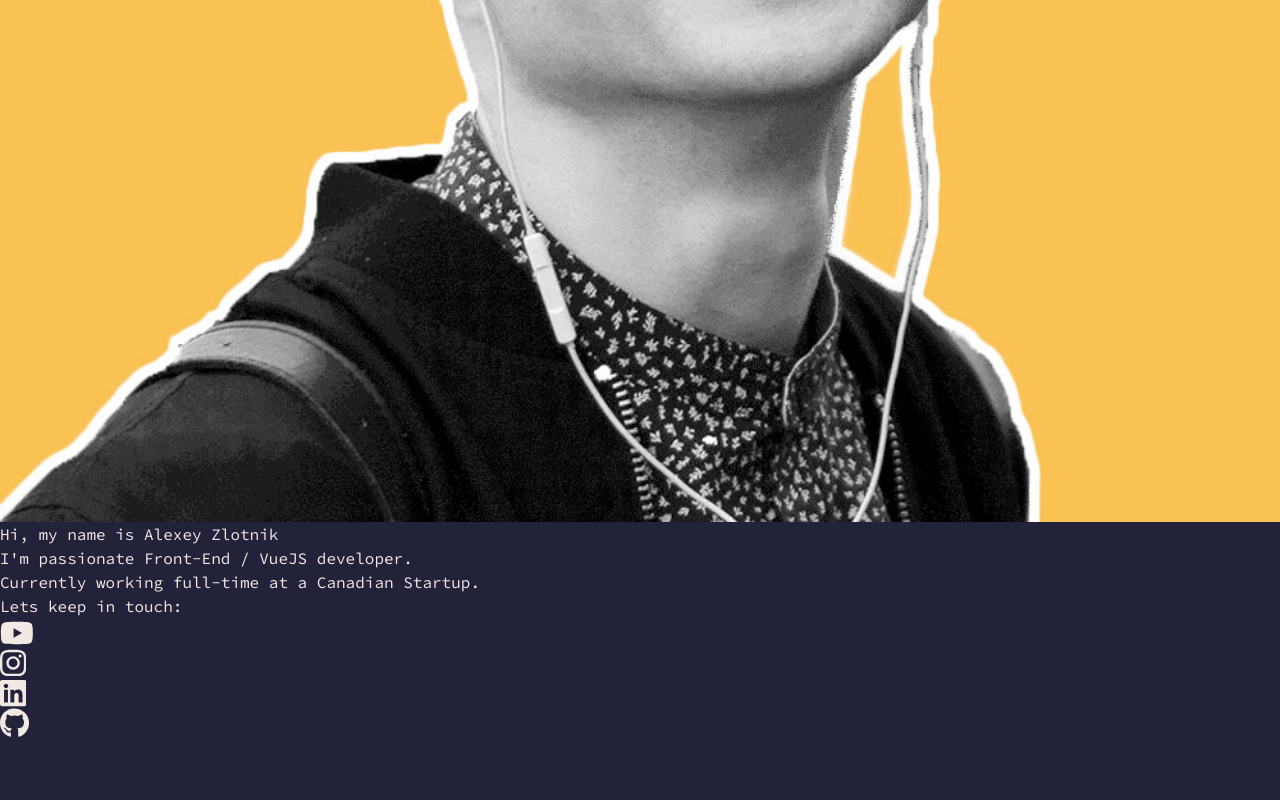
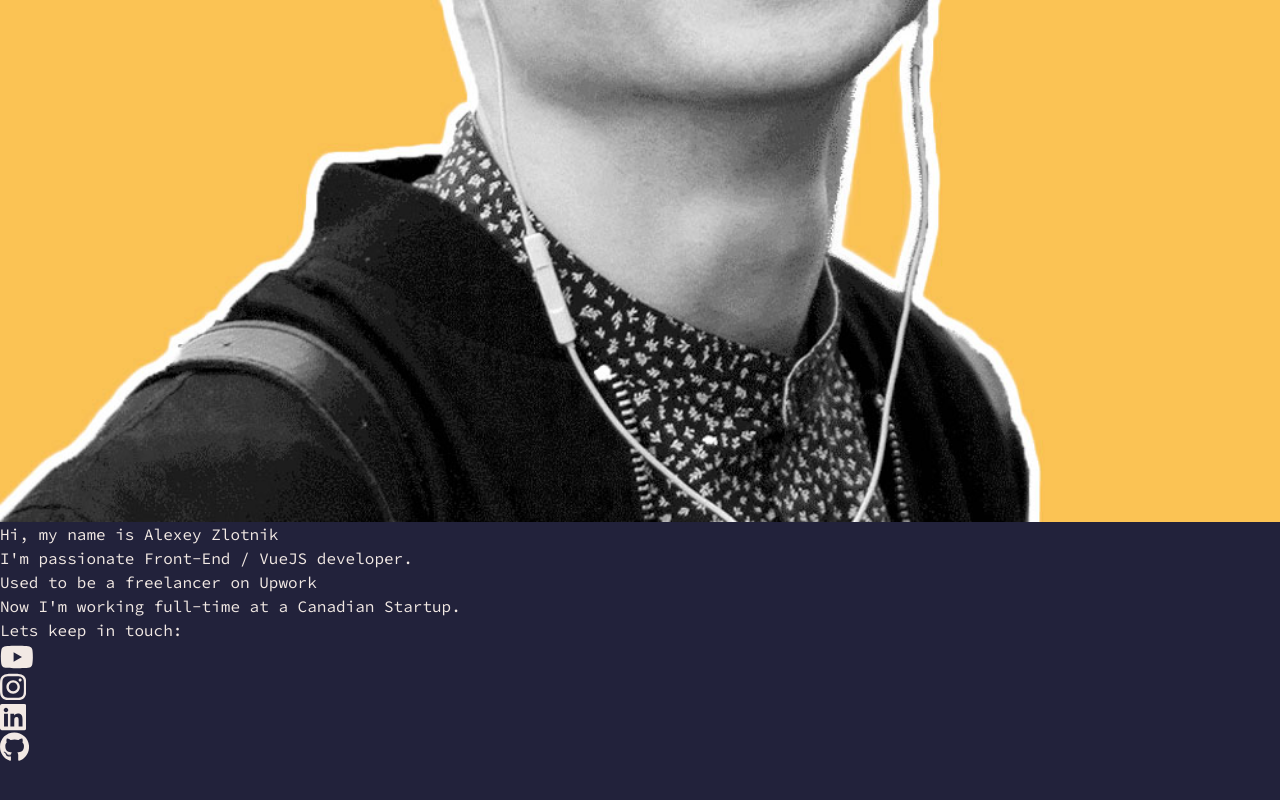
Before and after one commit to alexeyzlotnik/zlotnik-website-new, a Vue app: page / in a window 1280 px wide. Shown: the part 838-1638 px from the top of the page. Built offline with nearby package versions, Linux system fonts and the light colour scheme.

Commit message:
content edits

```diff
--- a/index.html
+++ b/index.html
@@ -8,9 +8,9 @@
     <meta property="og:title" content="Alexey Zlotnik – Front-end / VueJS developer"/>
     <meta property="og:image" :content="new URL('/src/assets/img/zlotnik.jpg', import.meta.url).href"/>
     <meta property="og:description"
-          content="Alexey Zlotnik – Front-end / VueJS developer"/>
+          content="Hi, my name is Alexey Zlotnik. I'm passionate Front-End / VueJS developer. Used to be a freelancer on Upwork, now I'm working full-time at a Canadian Startup."/>
     <meta name="description"
-          content="Hi, my name is Alexey Zlotnik. I'm passionate Front-End / VueJS developer. I used to be a freelancer on Upwork, but currently I'm working full-time at a Canadian Startup."/>
+          content="Hi, my name is Alexey Zlotnik. I'm passionate Front-End / VueJS developer. Used to be a freelancer on Upwork, now I'm working full-time at a Canadian Startup."/>
     <script async src="https://pagead2.googlesyndication.com/pagead/js/adsbygoogle.js?client=ca-pub-1507231168471100"
             crossorigin="anonymous"></script>
   </head>
--- a/src/components/TheWelcome.vue
+++ b/src/components/TheWelcome.vue
@@ -21,7 +21,8 @@ const getImgUrl = (img) => {
       <div class="info-text py-4">
         <h1 class="text-2xl lg:text-4xl mb-5">Hi, my name is Alexey Zlotnik</h1>
         <p>I'm passionate Front-End / VueJS developer.</p>
-        <p>Currently working full-time at a Canadian Startup.</p>
+        <p class="mt-3">Used to be a <a href="https://www.upwork.com/freelancers/~0180ca705bcfcbc2f3" target="_blank" class="underline">freelancer on Upwork</a></p>
+        <p>Now I'm working full-time at a Canadian Startup.</p>
       </div>
 
       <div class="social py-4">
```
Also changed, not shown: 2 other files (tests, documents, lock files or other folders).
